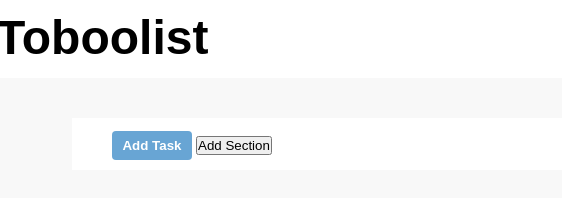
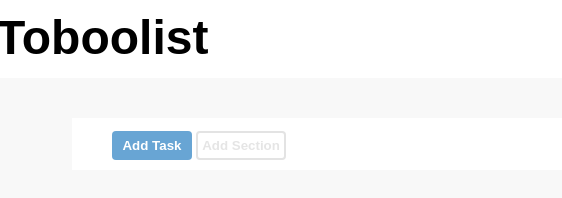
Before and after one commit to sollendy/html-css-toboolist, a plain HTML site: page index.html in a window 1280 px wide. Shown: the full height of the page, 78-640 px from the left. Drawn offline with Linux system fonts and the light colour scheme.

Commit message:
header terminato

```diff
--- a/css/style.css
+++ b/css/style.css
@@ -39,4 +39,12 @@ header{
     border: none;
     border-radius: 4px;
 }
-#
+#sect{
+    height: 29px;
+    width: 90px;
+    font-weight: bold;
+    color: rgb(229, 229, 229);
+    background-color: white;
+    border-radius: 4px;
+    border: solid 2px rgb(227, 227, 227);
+}
```
